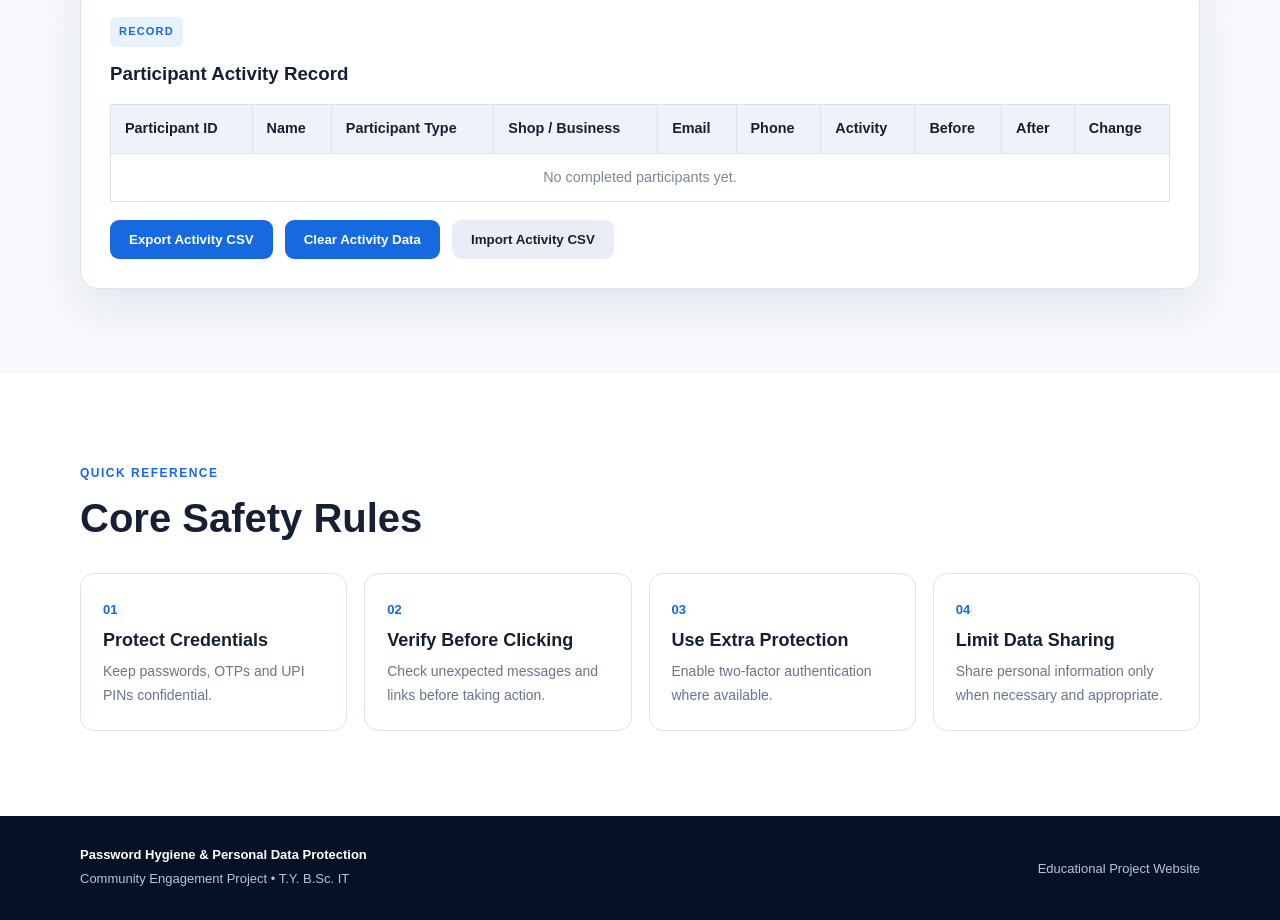
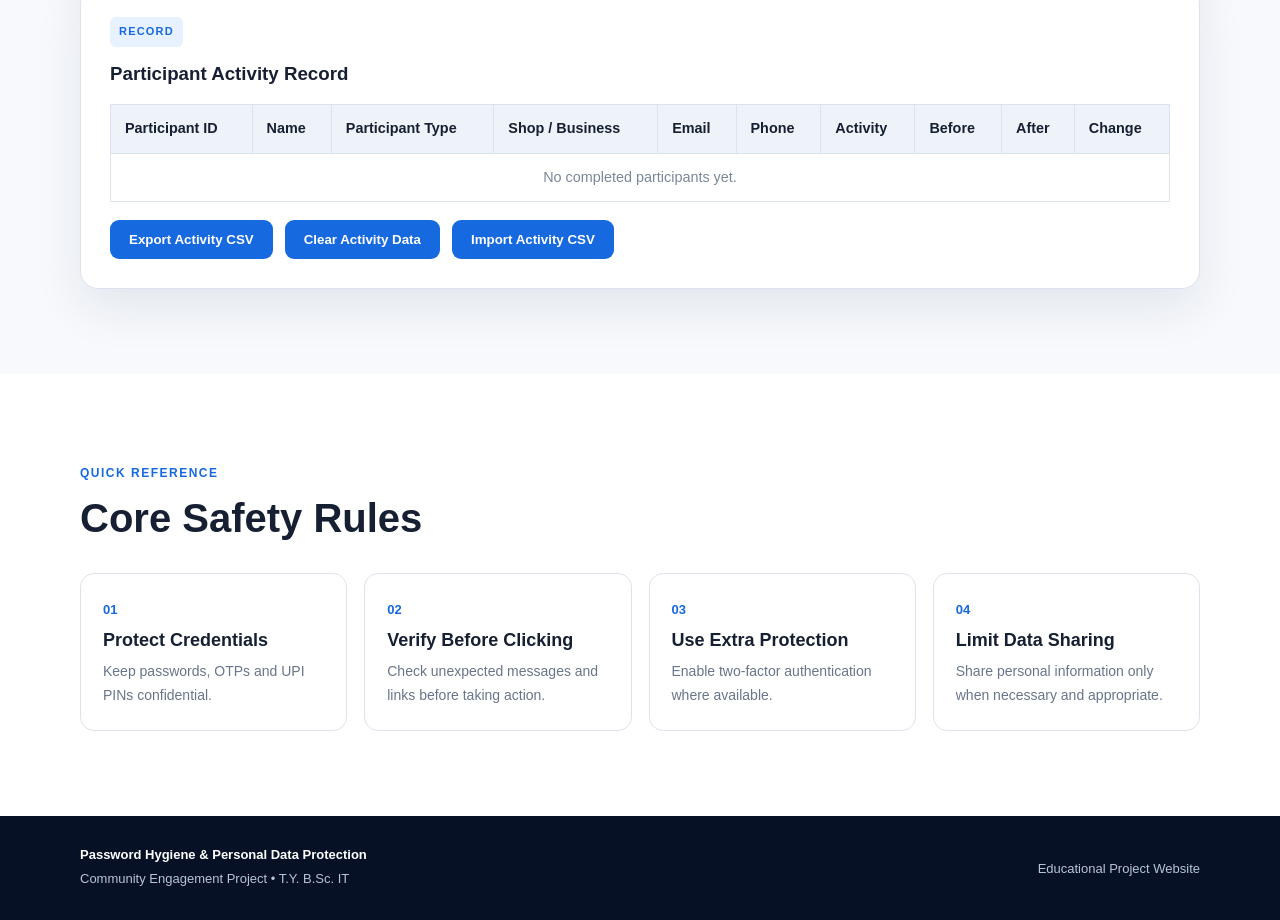
Before and after one commit to fef150476-arch/password-hygiene-website, a plain HTML site: page index.html in a window 1280 px wide. Shown: the part 6487-7407 px from the top of the page. Drawn offline with Linux system fonts and the light colour scheme.

Commit message:
style.css

```diff
--- a/style.css
+++ b/style.css
@@ -1,3 +1,5 @@
+
+
 
 /* =========================================================
    PASSWORD HYGIENE & PERSONAL DATA PROTECTION
@@ -1113,8 +1115,9 @@ select:focus {
 }
 
 #export-community-data,
-#clear-community-data {
-    background-color: #1769e0 !important;
-    color: white !important;
-    border-color: #1769e0 !important;
+#clear-community-data,
+#import-community-data {
+  background-color: #1769e0 !important;
+  color: white !important;
+  border-color: #1769e0 !important;
 }
```
